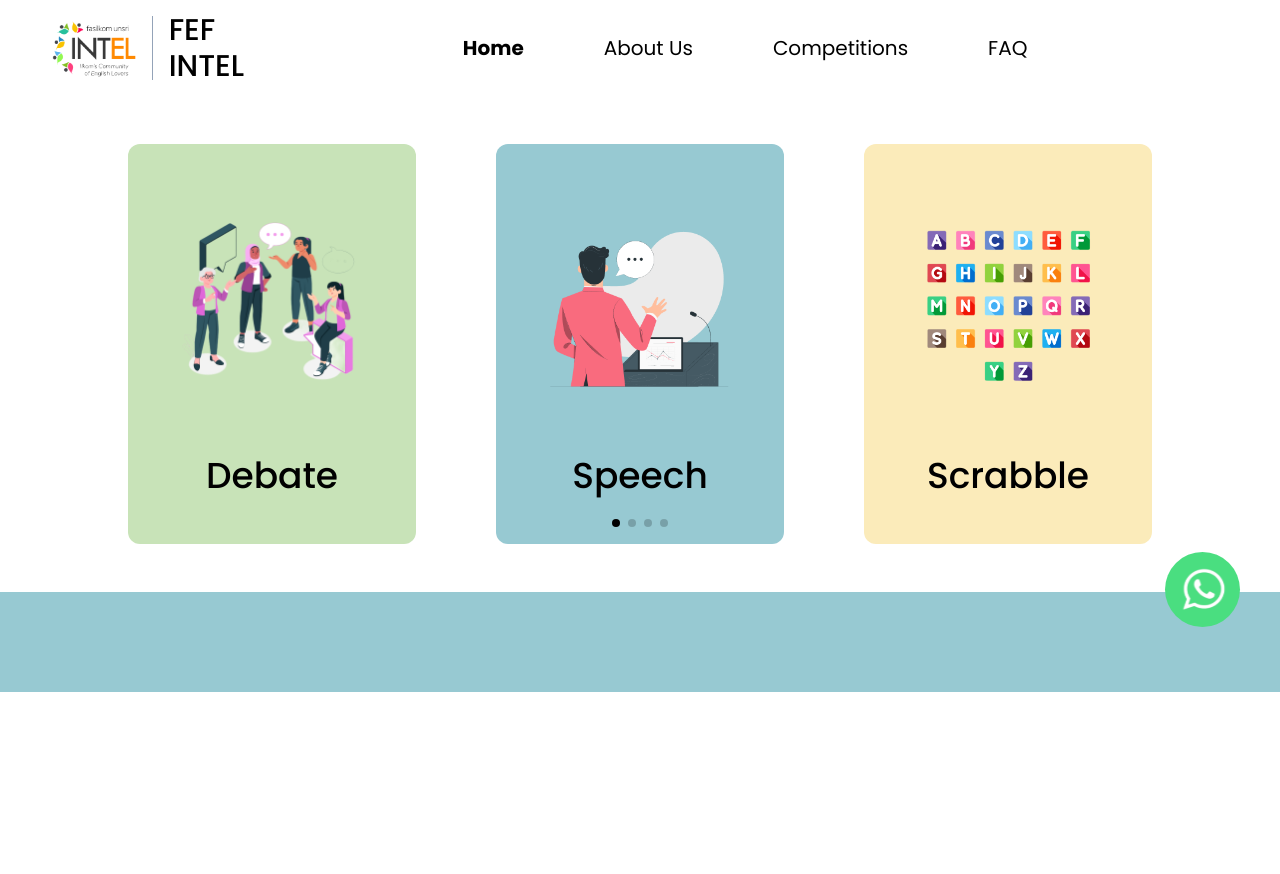
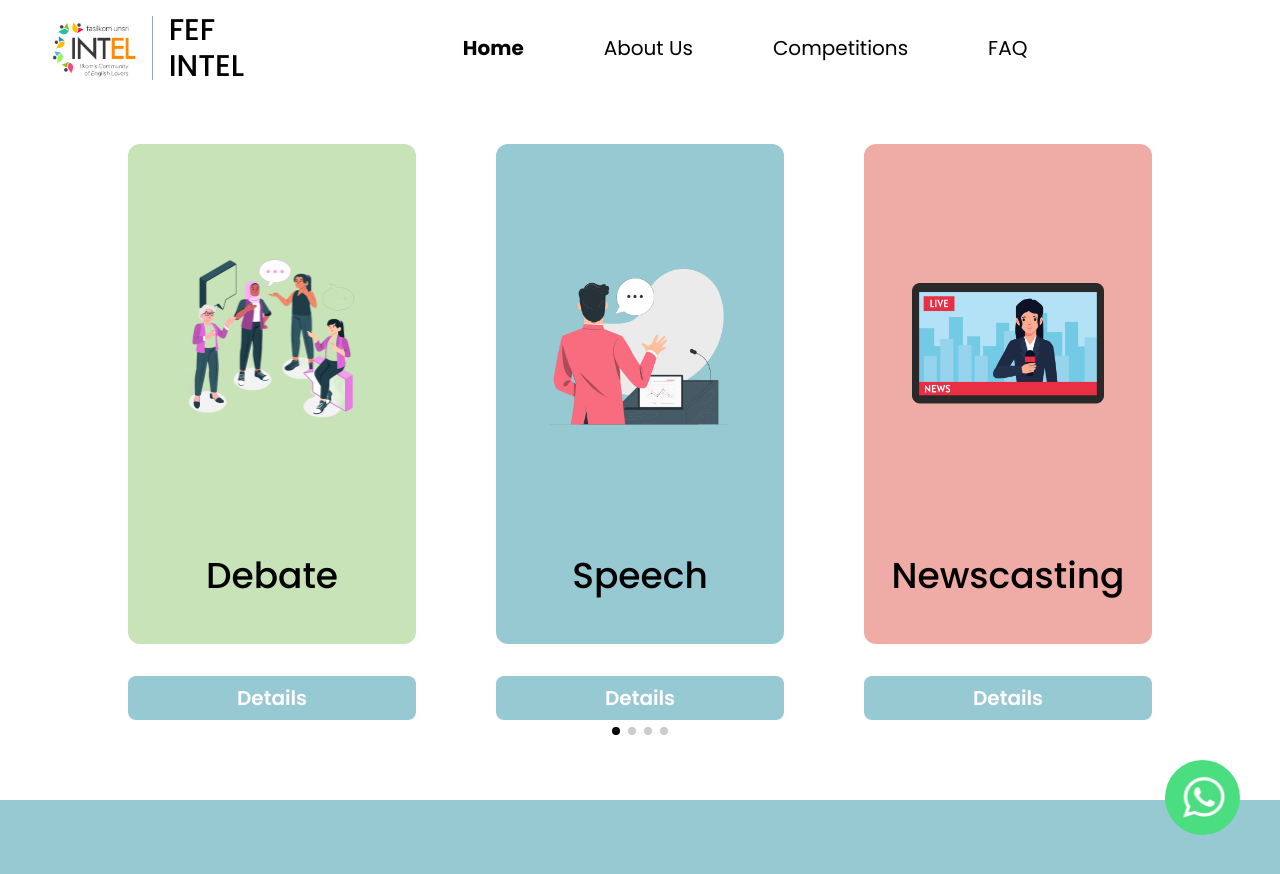
Before and after one commit to aziemp66/fef-intel, a React (Vite) app: page /competitions in a window 1280 px wide. Shown: the top 874 px of the page. Before the commit the page ends 800 px from the top, so only its background shows below. Built offline with nearby package versions, Linux system fonts and the light colour scheme.

Commit message:
Adding Details Button

```diff
--- a/src/Components/Card/CardContainer.tsx
+++ b/src/Components/Card/CardContainer.tsx
@@ -2,11 +2,10 @@ import React from "react";
 
 type CardContainerProps = {
 	competition: "Scrabble" | "Speech" | "Debate" | "Newscasting";
-	isWithoutText?: boolean;
 };
 type CardColorType = string;
 
-const CardContainer = ({ competition, isWithoutText }: CardContainerProps) => {
+const CardContainer = ({ competition }: CardContainerProps) => {
 	let cardColor: CardColorType;
 	switch (competition) {
 		case "Scrabble":
@@ -28,7 +27,7 @@ const CardContainer = ({ competition, isWithoutText }: CardContainerProps) => {
 
 	return (
 		<div
-			className={`${cardColor} flex flex-col cursor-pointer items-center justify-center md:justify-between rounded-xl p-4 md:p-12 md:gap-4 transition-all duration-300 h-[400px]`}
+			className={`${cardColor} flex flex-col cursor-pointer items-center justify-center md:justify-between rounded-xl p-4 md:p-12 md:gap-4 transition-all duration-300 h-[500px] `}
 		>
 			<div className="flex justify-center items-center h-3/4">
 				<img
@@ -38,13 +37,12 @@ const CardContainer = ({ competition, isWithoutText }: CardContainerProps) => {
 					height={300}
 				/>
 			</div>
-			{!isWithoutText && (
-				<div className="flex justify-center items-center">
-					<h2 className="font-medium text-3xl md:text-4xl text-center">
-						{competition}
-					</h2>
-				</div>
-			)}
+
+			<div className="flex justify-center items-center">
+				<h2 className="font-medium text-3xl md:text-4xl text-center">
+					{competition}
+				</h2>
+			</div>
 		</div>
 	);
 };
--- a/src/Pages/Competitions/Competitions.tsx
+++ b/src/Pages/Competitions/Competitions.tsx
@@ -1,4 +1,5 @@
 import { useState, useEffect } from "react";
+import { Link } from "react-router-dom";
 
 import { Pagination } from "swiper";
 import { Swiper, SwiperSlide } from "swiper/react";
@@ -8,6 +9,8 @@ import "swiper/css/pagination";
 import "../../Styles/Swiper.css";
 
 import CardContainer from "../../Components/Card/CardContainer";
+
+type valueType = "Scrabble" | "Speech" | "Debate" | "Newscasting";
 
 const Competitions = () => {
 	const [screenSize, setScreenSize] = useState(window.innerWidth);
@@ -35,18 +38,19 @@ const Competitions = () => {
 				}
 				loop
 			>
-				<SwiperSlide>
-					<CardContainer competition="Debate" />
-				</SwiperSlide>
-				<SwiperSlide>
-					<CardContainer competition="Speech" />
-				</SwiperSlide>
-				<SwiperSlide>
-					<CardContainer competition="Scrabble" />
-				</SwiperSlide>
-				<SwiperSlide>
-					<CardContainer competition="Newscasting" />
-				</SwiperSlide>
+				{["Debate", "Speech", "Newscasting", "Scrabble"].map((competition) => {
+					return (
+						<SwiperSlide key={competition}>
+							<CardContainer competition={competition as valueType} />
+							<Link
+								to={`/competitions/${competition}`}
+								className="blue-button block my-8 text-center"
+							>
+								Details
+							</Link>
+						</SwiperSlide>
+					);
+				})}
 			</Swiper>
 		</div>
 	);
--- a/src/Pages/Home/Home.tsx
+++ b/src/Pages/Home/Home.tsx
@@ -90,10 +90,7 @@ const Home = () => {
 						repellendus sit.
 					</p>
 					<div>
-						<Link
-							className="bg-light-blue text-white px-6 py-2 font-semibold md:text-xl rounded-lg transition hover:bg-bright-blue duration-500"
-							to={"/about-us"}
-						>
+						<Link className="blue-button" to={"/about-us"}>
 							Learn More
 						</Link>
 					</div>
--- a/src/Styles/Index.css
+++ b/src/Styles/Index.css
@@ -8,4 +8,7 @@
 	.link-hover-animation {
 		@apply transition duration-500 ease-in-out hover:text-blue-600;
 	}
+	.blue-button {
+		@apply bg-light-blue text-white px-6 py-2 font-semibold md:text-xl rounded-lg transition hover:bg-bright-blue duration-500;
+	}
 }
```
